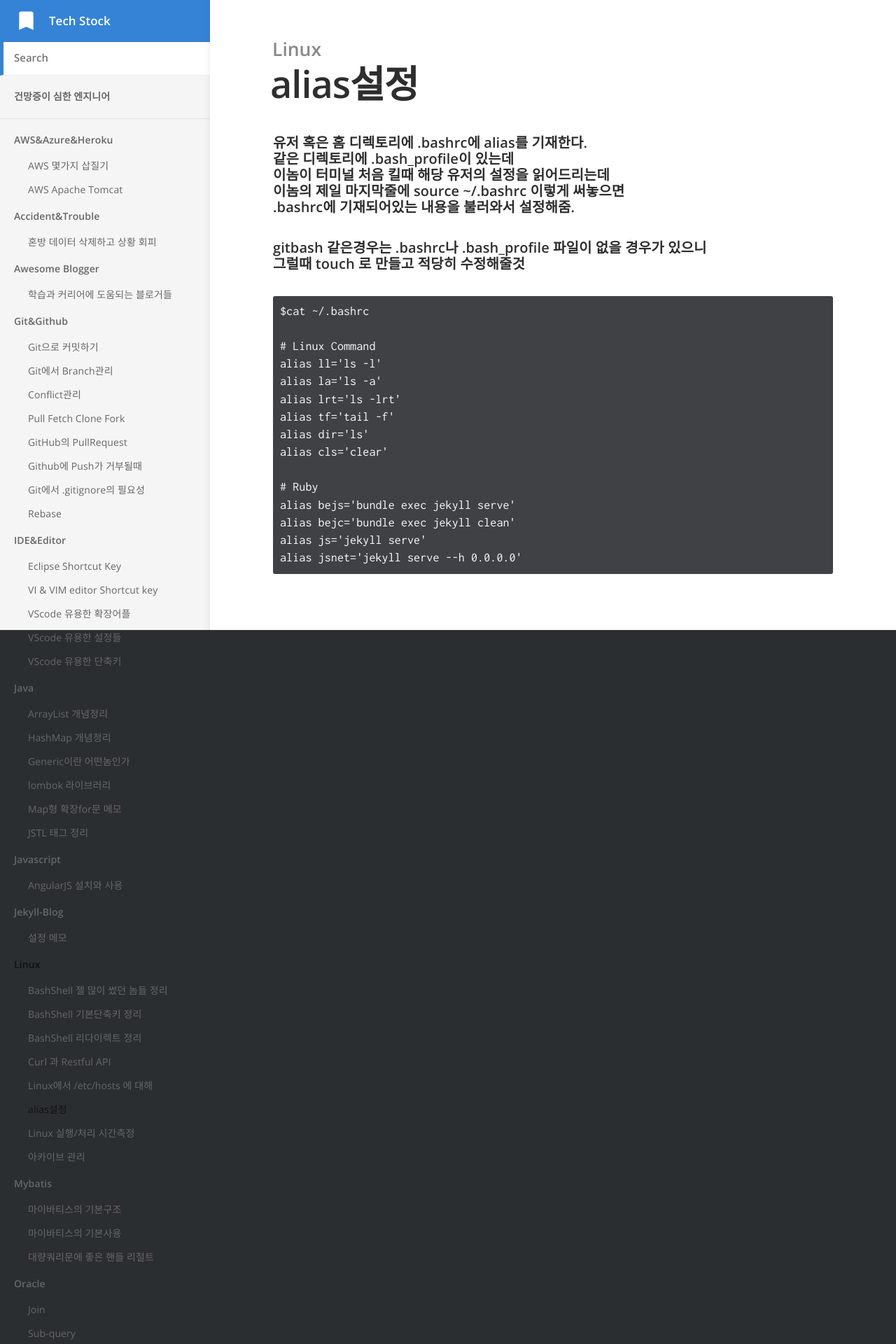
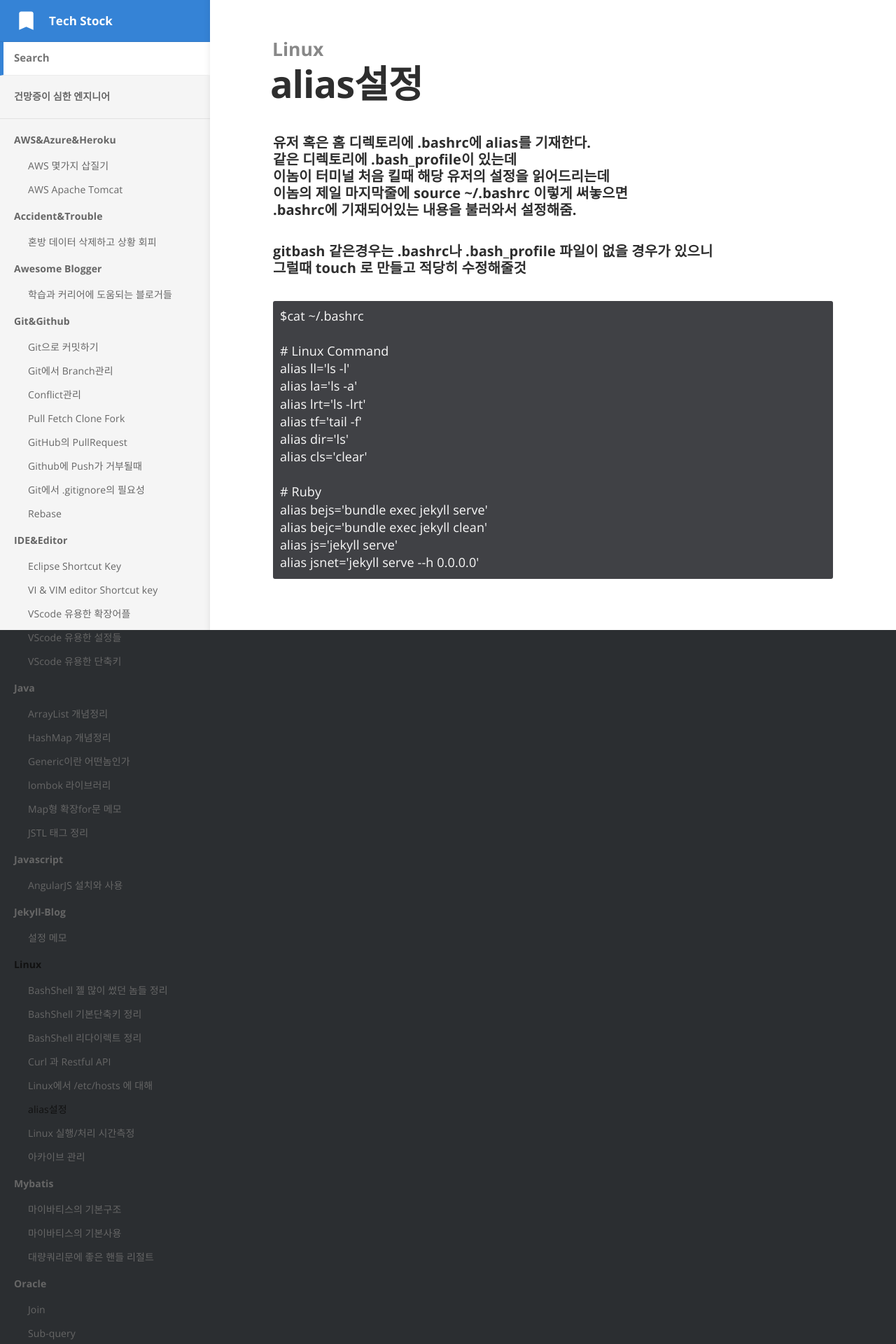
Before and after one commit to nomadsikou/hasune.github.io, a Jekyll site: the page built from _docs/Linux/alias-setting.md, in a window 1280 px wide. Shown: the top 1920 px of the page at 70% size. Built offline with Jekyll 4.4.1, drawn with Linux system fonts in a browser that asks for light colours; comment, search, counter and statistics services are not loaded.

Commit message:
20190805

```diff
--- /dev/null
+++ b/_includes/head.html
@@ -0,0 +1,25 @@
+<head>
+    <meta charset="UTF-8">
+    <!--<title>{% if page.title %}{{page.title}} - {{site.title}}{% else %}{{site.title}}{% endif %}</title>  -->
+    <!--<link href="https://fonts.googleapis.com/css?family=Open+Sans:300,300i,700" rel="stylesheet"> -->
+    <!--<meta name="viewport" content="width=device-width, initial-scale=1"> -->
+
+	<meta name="viewport" content="width=device-width, initial-scale=1">
+	{% seo %}
+    {% feed_meta %}
+    <link href="https://fonts.googleapis.com/css?family=Open+Sans:300,300i,700" rel="stylesheet">
+	<!--<link rel="stylesheet" href="//fonts.googleapis.com/css?family=Merriweather:400,400italic,700,700italic|Open+Sans:400,400italic,600,600italic,700,700italic|Inconsolata:400,700"> -->
+	<link rel="stylesheet" href="{{ site.baseurl }}/css/main.css">
+	<link rel="apple-touch-icon" href="{{ site.baseurl }}/apple-touch-icon.png">
+	<link rel="icon" type="image/png" href="{{ site.baseurl }}/touch-icon.png" sizes="192x192">
+	<link rel="icon" type="image/png" href="{{ site.baseurl }}/images/favicon.png">
+	{% if jekyll.environment == 'production' and site.google_analytics_key != '' %}
+	<script>
+		window.ga=window.ga||function(){(ga.q=ga.q||[]).push(arguments)};ga.l=+new Date;
+		ga('create', '{{ site.google_analytics_key }}', 'auto');
+		ga('send', 'pageview');
+	</script>
+	<script async src='https://www.google-analytics.com/analytics.js'></script>
+{% endif %}
+
+</head>
--- a/_layouts/default.html
+++ b/_layouts/default.html
@@ -1,29 +1,8 @@
 <!DOCTYPE html>
 
-<html>
-	<head>
-		<meta charset="utf-8">
-		<meta name="viewport" content="width=device-width, initial-scale=1">
+<html lang="ko">
 
-		{% seo %}
-		{% feed_meta %}
-
-		<link rel="stylesheet" href="//fonts.googleapis.com/css?family=Merriweather:400,400italic,700,700italic|Open+Sans:400,400italic,600,600italic,700,700italic|Inconsolata:400,700">
-		<link rel="stylesheet" href="{{ site.baseurl }}/css/main.css">
-		<link rel="apple-touch-icon" href="{{ site.baseurl }}/apple-touch-icon.png">
-		<link rel="icon" type="image/png" href="{{ site.baseurl }}/touch-icon.png" sizes="192x192">
-		<link rel="icon" type="image/png" href="{{ site.baseurl }}/images/favicon.png">
-
-		{% if jekyll.environment == 'production' and site.google_analytics_key != '' %}
-			<script>
-				window.ga=window.ga||function(){(ga.q=ga.q||[]).push(arguments)};ga.l=+new Date;
-				ga('create', '{{ site.google_analytics_key }}', 'auto');
-				ga('send', 'pageview');
-			</script>
-			<script async src='https://www.google-analytics.com/analytics.js'></script>
-		{% endif %}
-	</head>
-
+	{% include head.html %}
 	<body>
 		<header>
 			<h1>
@@ -82,6 +61,7 @@
 			</article>
 		</section>
 
+
 		<script>
 			document.getElementById("open-nav").addEventListener("click", function () {
 				document.body.classList.toggle("nav-open");
--- a/_sass/_code.scss
+++ b/_sass/_code.scss
@@ -1,5 +1,5 @@
 pre, code, tt {
-	font-family: Inconsolata, Consolas, Courier, "Courier New", "Liberation Mono", monospace;
+	font-family: 'Open Sans', sans-serif;
 	font-size: 0.85em;
 	white-space: pre-wrap;
 	border-radius: 2px;
--- a/_sass/_normalize.scss
+++ b/_sass/_normalize.scss
@@ -7,7 +7,7 @@
  */
 
 html {
-  font-family: sans-serif; /* 1 */
+  font-family: 'Open Sans', sans-serif; /* 1 */
   -ms-text-size-adjust: 100%; /* 2 */
   -webkit-text-size-adjust: 100%; /* 2 */
 }
--- a/_sass/_typography.scss
+++ b/_sass/_typography.scss
@@ -8,7 +8,7 @@ html {
 body {
 	height: 100%;
 	max-height: 100%;
-	font-family: "Merriweather", serif;
+	font-family: 'Open Sans', sans-serif;
 	letter-spacing: 0.01rem;
 	font-size: 1.8em;
 	line-height: 1.75em;
@@ -34,7 +34,7 @@ table {
 	-webkit-font-feature-settings: 'dlig' 1, 'liga' 1, 'lnum' 1, 'kern' 1;
 	-moz-font-feature-settings: 'dlig' 1, 'liga' 1, 'lnum' 1, 'kern' 1;
 	-o-font-feature-settings: 'dlig' 1, 'liga' 1, 'lnum' 1, 'kern' 1;
-	font-family: "Open Sans", sans-serif;
+	font-family: 'Open Sans', sans-serif;
 	text-rendering: geometricPrecision;
 }
 
@@ -62,7 +62,7 @@ h2 {
 }
 
 h3 {
-	font-size: 3rem;
+	font-size: 2.5rem;
 }
 
 h4 {
@@ -70,6 +70,7 @@ h4 {
 }
 
 h5 {
+	line-height: 1.2em;
 	font-size: 2rem;
 }
 
--- a/css/main.scss
+++ b/css/main.scss
@@ -2,6 +2,12 @@
 layout: null
 sitemap: false
 ---
+
+$base-font-family: 'Open Sans', sans-serif;
+$head-font-family: 'Open Sans', sans-serif;
+$base-font-size:   14px;
+$base-font-weight: 300;
+
 
 $baseurl: "{{ site.baseurl }}";
 $body-background-color: #2B2E31;
```
Also changed, not shown: _posts/2019-08-05-font-change.md (added, +17 -0 lines).
